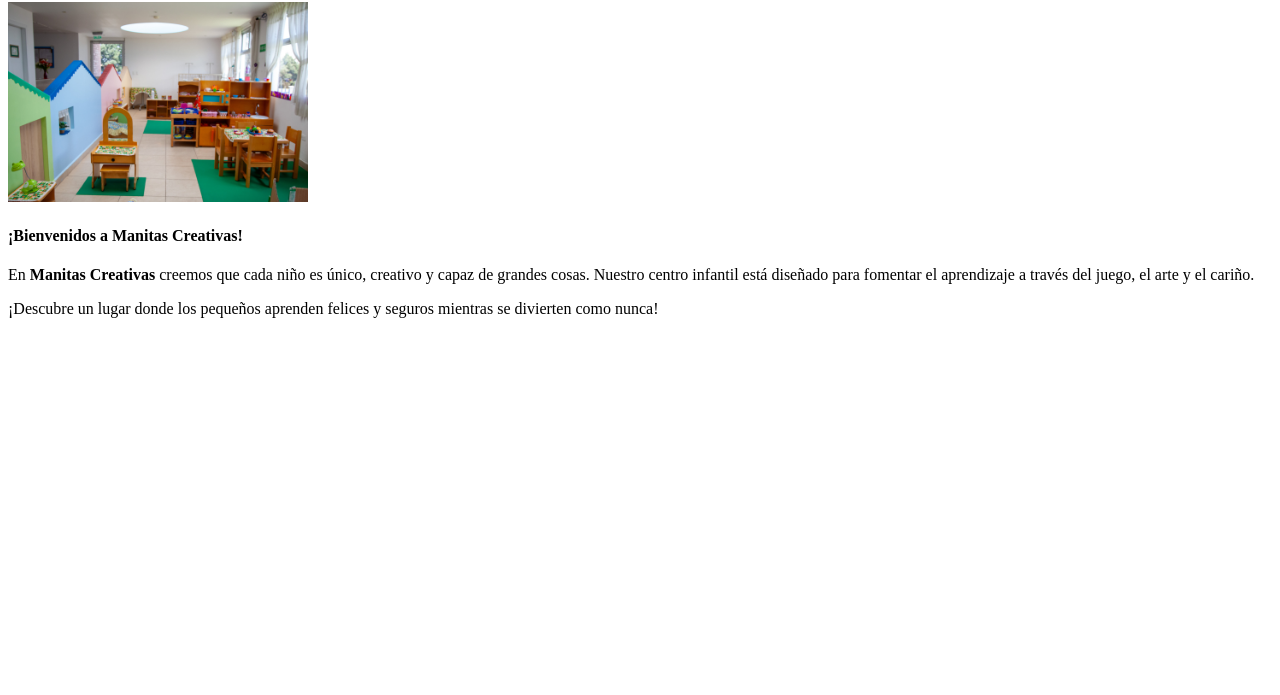
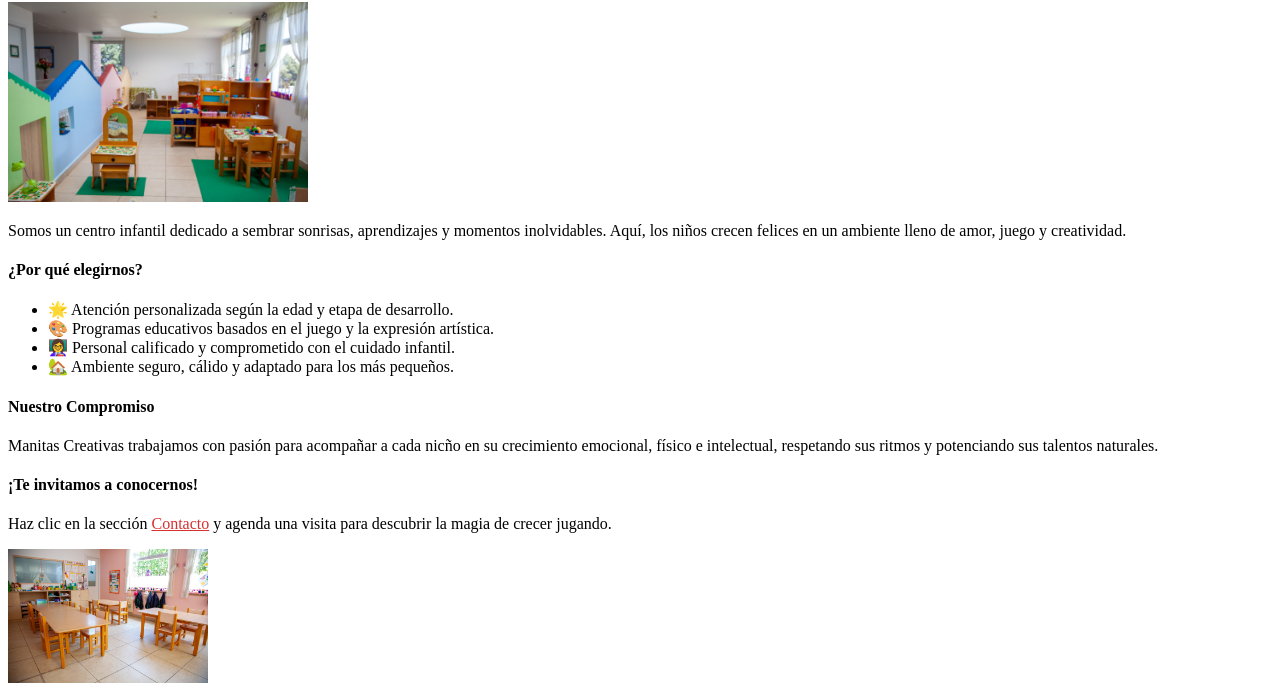
Before and after one commit to Karol11-10/manitascreativa, a plain HTML site: page index.html in a window 1280 px wide. Shown: the part 166-861 px from the top of the page. Before the commit the page ends 800 px from the top, so only its background shows below. Drawn offline with Linux system fonts and the light colour scheme.

Commit message:
manitas avance2

```diff
--- a/index.html
+++ b/index.html
@@ -14,12 +14,26 @@
             </ul>
         </nav>
         <h1>Bienvenido a Manitas Creativas</h1>
-        <img src ="images/centro1.jpg" alt="centro" width="300">
-         <h4>¡Bienvenidos a Manitas Creativas!</h4>
-  <p> En <strong>Manitas Creativas</strong> creemos que cada niño es único, creativo y capaz de grandes cosas. Nuestro centro infantil está diseñado para fomentar el aprendizaje a través del juego, el arte y el cariño.
-  </p>
-  <p> ¡Descubre un lugar donde los pequeños aprenden felices y seguros mientras se divierten como nunca!
-  </p>
-</section>
+            <img src ="images/centro1.jpg" alt="centro" width="300">
+         <section>
+            <p> Somos un centro infantil dedicado a sembrar sonrisas, aprendizajes y momentos inolvidables. Aquí, los niños crecen felices en un ambiente lleno de amor, juego y creatividad.
+            </p>
+
+        <h4>¿Por qué elegirnos?</h4>
+           <ul>
+              <li>🌟 Atención personalizada según la edad y etapa de desarrollo.</li>
+              <li>🎨 Programas educativos basados en el juego y la expresión artística.</li>
+              <li>👩‍🏫 Personal calificado y comprometido con el cuidado infantil.</li>
+              <li>🏡 Ambiente seguro, cálido y adaptado para los más pequeños.</li>
+           </ul>
+
+        <h4> <strong>Nuestro Compromiso</strong> </h4>
+            <p> Manitas Creativas trabajamos con pasión para acompañar a cada nicño en su crecimiento emocional, físico e intelectual, respetando sus ritmos y potenciando sus talentos naturales.
+            </p>
+        <h4>¡Te invitamos a conocernos!</h4>
+            <p>Haz clic en la sección <a href="contacto.html" style="color: #d63031; text-decoration: underline;">Contacto</a> y agenda una visita para descubrir la magia de crecer jugando.
+            </p>
+            <img src="/manitascreativa/images/centro2.jpg" alt="centro2" width="200"
+         </section>
      </body>
 </html>
```
Also changed, not shown: nosotros.html (+0 -4 lines), images/centro2.jpg (added).
